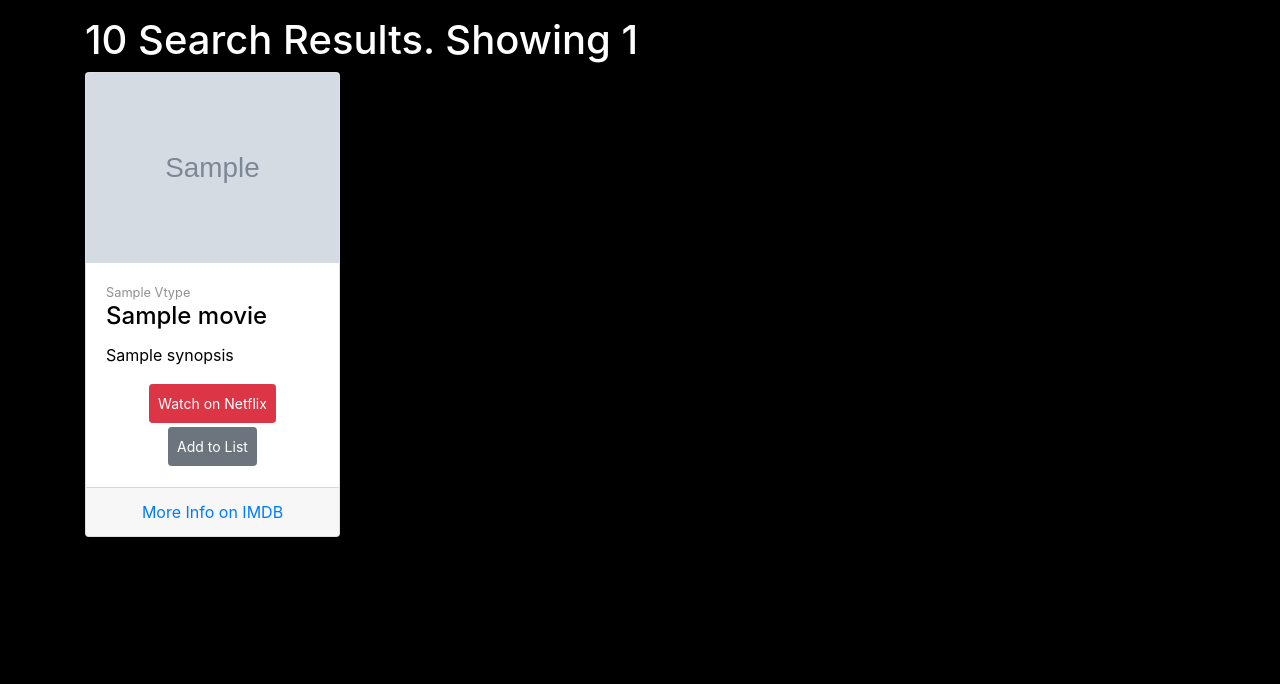
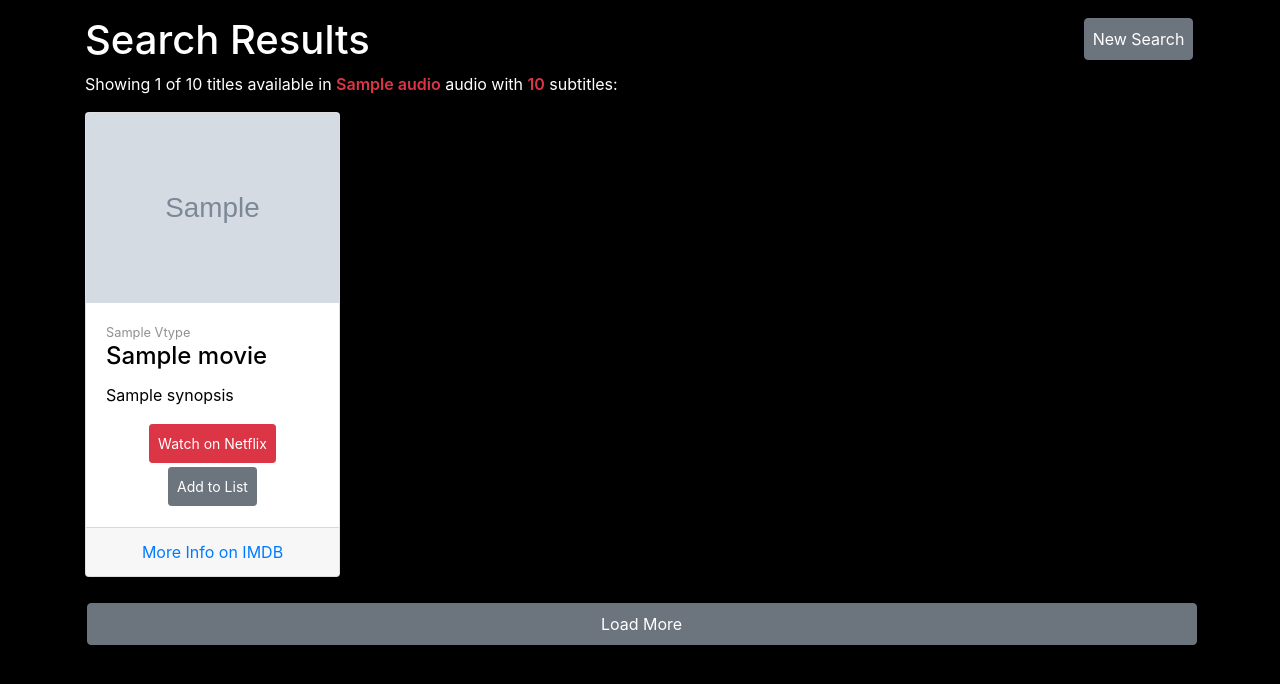
Before and after one commit to sivadej/capstone-project-1, a Flask app: template templates/search_results.html in a window 1280 px wide. Shown: the top 684 px of the page. Run offline with Flask 2, Linux system fonts and the light colour scheme; the template is opened without the code that fills it: most values are stand-ins (such as "Sample title", 1, 10 or a date in 2020); grey boxes marked "Sample" are stand-in pictures; some libraries are stand-ins or nearby versions.

```diff
--- a/app.py
+++ b/app.py
@@ -3,14 +3,15 @@ from flask_debugtoolbar import DebugToolbarExtension
 
 #from forms import FormClassNamesHere
 from models import db, connect_db, User, Watchlist, Movie, Watchlist_Movie
-from api_requests import get_data, save_to_db, single_movie_to_db
+from api_requests import get_data, save_to_db
 from file_to_dict import get_movies_dict, serialize_movies
 from forms import MovieSearchForm
 
 app = Flask(__name__)
 
-app.config['SQLALCHEMY_DATABASE_URI'] = 'postgresql://postgres:postgres@localhost:5432/what2watch'
-app.config['SECRET_KEY'] = 'verysecretindeed'
+from app_config import DB_URI, SECRET_KEY
+app.config['SQLALCHEMY_DATABASE_URI'] = DB_URI
+app.config['SECRET_KEY'] = SECRET_KEY
 app.config['DEBUG_TB_INTERCEPT_REDIRECTS'] = False
 app.config['SQLALCHEMY_TRACK_MODIFICATIONS'] = False
 app.config['SQLALCHEMY_ECHO'] = True
@@ -21,19 +22,21 @@ connect_db(app)
 
 @app.route('/')
 def show_home():
-    return ('hello')
+    return redirect('/search')
 
 @app.route('/search', methods=['GET', 'POST'])
 def show_search():
     form = MovieSearchForm()
     if form.validate_on_submit():
-        response = get_data(lang1=form.lang1.data, lang2=form.lang2.data)
-        #response2 = get_data(lang1=form.lang2.data, lang2=form.lang1.data)
-        data = serialize_movies(response)
-        movies = data['results']
-        save_to_db(movies)
-        #data2 = serialize_movies(response2)
-        return render_template('search_results.html', movies=movies, total=data['total'])
+        response = get_data(audio=form.audio.data, subs=form.subs.data)
+        try:
+            data = serialize_movies(response)
+            movies = data['results']
+            total = data['total']
+        except:
+            movies = None
+        #save_to_db(movies)
+        return render_template('search_results.html', movies=movies, total=total, audio=form.audio.data, subs=form.subs.data)
     else:
         return render_template('search_form.html', form=form)
 
@@ -49,11 +52,13 @@ def get_search_result():
 @app.route('/search-sample', methods=['POST'])
 def show_sample_data():
     data = get_movies_dict()
-    movies = data['results']
-    total = data['total']
+    try:
+        movies = data['results']
+    except:
+        movies = {'msg':'error'}
     #import pdb;pdb.set_trace()
     #save_to_db(movies)
-    return render_template('search_results.html', movies=movies, total=total)
+    return render_template('search_results.html', movies=movies, total=69420, audio='Thai', subs='English')
 
 # route handles unogs id, handles dbmovie, redirect to movie detail by dbmovie id
 
--- a/forms.py
+++ b/forms.py
@@ -1,7 +1,22 @@
 from flask_wtf import FlaskForm
-from wtforms import StringField, PasswordField, TextAreaField
-from wtforms.validators import InputRequired, Length, Email
+from wtforms import StringField, PasswordField, SelectField, IntegerField, BooleanField
+from wtforms.validators import InputRequired, Length, Email, NumberRange
+
+language_list = ['English','Spanish','Cantonese','Brazilian','Tagalog','French','German','Mandarin','Arabic','Korean','Slovak','Thai','Chinese','Turkish','Vietnamese']
+#language_list = language_list.sort()
+def get_tuples(langs):
+    list_of_lang_tuples=[]
+    for lang in langs:
+        list_of_lang_tuples.append((lang,lang))
+    return list_of_lang_tuples
+lang_tuples = get_tuples(language_list)
 
 class MovieSearchForm(FlaskForm):
-    lang1 = StringField('Language 1', validators=[InputRequired()])
-    lang2 = StringField('Language 2', validators=[InputRequired()])
+    audio = SelectField('Audio', choices=lang_tuples)
+    subs = SelectField('Subtitles', choices=lang_tuples)
+    #year = IntegerField('Year Range', validators=[NumberRange(min=1900, max=2020)])
+
+class NewWatchlistForm(FlaskForm):
+    title = StringField()
+    description = StringField()
+    is_public = BooleanField()
--- a/static/style.css
+++ b/static/style.css
@@ -41,3 +41,12 @@ h1 {
       text-transform: capitalize;
       color: #909090
   }
+
+  .light-message {
+      color: white;
+  }
+
+  .red-highlight {
+      color: #dc3545;
+      font-weight: 600;
+  }
--- a/templates/search_form.html
+++ b/templates/search_form.html
@@ -9,6 +9,7 @@
         {{field.label}} {{field}} {% for error in field.errors %} {{error}} {%endfor%}
     </p>
     {% endfor %}
+    <p><input type="range" min="1900" max="2020" value="2019" step="1"></p>
     <button>Submit</button>
 </form>
 
--- a/templates/search_results.html
+++ b/templates/search_results.html
@@ -2,9 +2,11 @@
 {% block title %}Search Results{% endblock %}
 {% block body %}
 
-<h1>{{total}} Search Results. Showing {{movies|count}}</h1>
-
-
+<h1>Search Results<a href="/search" class="btn btn-secondary float-right">New Search</a></h1>
+{% if movies is not none %}
+<p class="light-message">Showing {{movies|count}} of {{total}} titles available in <span
+    class="red-highlight">{{audio}}</span> audio with
+  <span class="red-highlight">{{subs}}</span> subtitles:</p>
 <div class="row">
   {% for movie in movies %}
   <div class="col-sm-6 col-md-4 col-lg-3">
@@ -14,7 +16,9 @@
         <p class="video-type">{{movie.vtype}}</p>
         <h4 class="card-title pt-0">{{movie.title}}</h4>
         <p class="card-text">{{movie.synopsis}}</p>
-                <p class="card-text text-center"><a href="https://www.netflix.com/watch/{{movie.nfid}}" class="btn btn-sm btn-danger">Watch on Netflix</a><button type="button" class="btn btn-sm btn-secondary" data-toggle="modal" data-target="#watchlist-modal">Add to List</button></p>
+        <p class="card-text text-center"><a href="https://www.netflix.com/watch/{{movie.nfid}}"
+            class="btn btn-sm btn-danger">Watch on Netflix</a><button type="button" class="btn btn-sm btn-secondary"
+            data-toggle="modal" data-target="#watchlist-modal">Add to List</button></p>
       </div>
       {% if (movie.imdbid != "notfound") and (movie.imdbid) %}
       <div class="card-footer text-center"><a href="https://www.imdb.com/title/{{movie.imdbid}}">More Info on IMDB</a>
@@ -23,7 +27,13 @@
     </div>
   </div>
   {% endfor %}
+
 </div>
+<div class="text-center"><button class="btn btn-secondary btn-block">Load More</button></div>
+{% else %}
+<p class="light-message">No results.</p>
+<a href="/search" class="btn btn-danger">New Search</a>
+{% endif %}
 
 
 <!-- The Modal -->
@@ -39,8 +49,8 @@
 
       <!-- Modal body -->
       <div class="modal-body">
-              Choose a list
-              Add a new list
+        TODO: Logged in user sees dropdown of watchlists, can add selected movie. Or create a new list within modal. No
+        logged in user can login via modal
       </div>
 
       <!-- Modal footer -->
```
Also changed, not shown: api_requests.py (+8 -42 lines), hi.py (added), 1 other file. Lines whose indentation alone changed are shown as unchanged.
